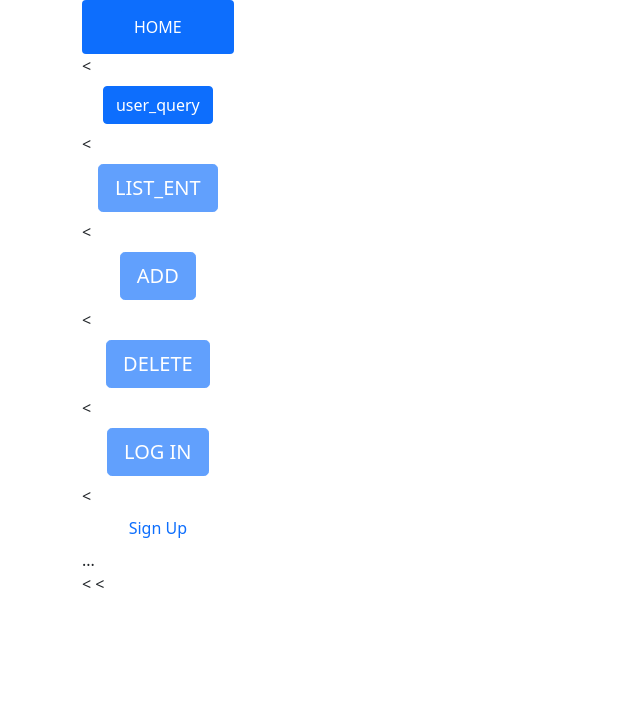
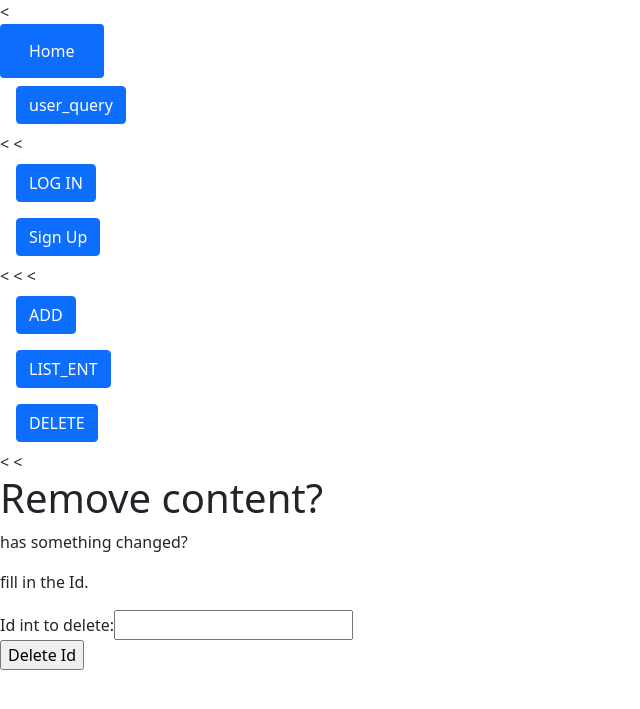
Before and after one commit to urdaibayc/leyes_del_territorio, a Flask app: template templates/delete.html in a window 1280 px wide. Shown: the top 709 px of the page, without its empty margins (0-640 px from the left). Run offline with Flask 2, Linux system fonts and the light colour scheme; the template is opened without the code that fills it: values that come from a table or form of the project are taken from there, others are empty.

Commit message:
Fixed Bootstrap classes in base.html, db starts just fine. Fixed random stuff everywere

```diff
--- a/main.py
+++ b/main.py
@@ -6,10 +6,6 @@ from flask import (Flask, redirect, url_for,
 	render_template, session)
 from flask_sqlalchemy import SQLAlchemy
 from flask_migrate import Migrate
-
-
-
-
 
 ###############################################################################
 ######### INSTANCIATE FLASK APP ###############################################
@@ -131,31 +127,33 @@ def home():
 
 ### CREATE 	USER_QUERY ROUTE ##########################
 
-@app.route("/<user_query>", methods=["GET"])
-def search(estado):
-	return render_template("search.html")
+@app.route("/user_query", methods=["GET", "POST"])
+def user_query():
+	"""Get and query string input from the client."""
+	ent = Estado.query.all()
+	return render_template("user_query.html", ent=ent)
 
 
 ### CREATE PRIVATE ROUTES #############################
 #-----------------------------------------------------#
-# a = False
+a = False
 
 ### LOGIN ROUTE #######################################
 
 @app.route("/login")
 def login():
-	# if a:
-	# 	return redirect(url_for("/login/<usr>"))
-	# else:
-	# 	return redirect(url_for("home"))
-	# return redirect(url_for("home"))
-	pass
+	"""Route to log in a user."""
+	if a:
+		return redirect(url_for("/login/<usr>"))
+	else:
+		return redirect(url_for("home"))
+	return redirect(url_for("login.html"))
 
 
 ### ADD ROUTE #######################################
 
 @app.route("/add", methods=['GET','POST'])
-def add_estado():
+def add():
 	"""Partiendo de un str, Agrega un estado.
 	Args: (str)
 	"""
@@ -175,17 +173,17 @@ def add_estado():
 ### LIST STATES ROUTE #######################################
 
 @app.route("/list_ent ", methods=['GET'])
-def get_states():
+def list_ent():
 	"""Obtiene los estsdos existentes."""
-	estados = Estado.query.all()
-	return render_template('list_estados.html', estados=estados)
+	ent = Estado.query.all()
+	return render_template('list_estados.html', ent=ent)
 
 
 
 ### DELETE ROUTE #######################################
 
 @app.route("/delete", methods=['GET','POST'])
-def del_estado():
+def delete():
 	"""Borra un estado mediante una ID."""
 
 	form = DelForm()
@@ -198,7 +196,12 @@ def del_estado():
 	return render_template('delete.html', form=form)
 
 
+### DELETE ROUTE #######################################
 
+@app.route("/signup", methods=['GET','POST'])
+def signup():
+	"""Crear una cuenta."""
+	return render_template('signup.html', form=form)
 
 
 ######### RUN APP #############################################################
--- a/templates/base.html
+++ b/templates/base.html
@@ -12,62 +12,68 @@
 </head>
 <body>
 
-	<div class="container">
-		<div class="d-flex align-items-start">
-		  <div class="nav flex-column nav-pills me-3" id="v-pills-tab" role="tablist" aria-orientation="vertical">
-
-		  	<!-- HOME -->
+	<div>
+				<!-- <nav class="nav flex-column"> -->
+				<div class="d-flex <!-- align-items-start -->">
+				  <nav class="nav flex-column nav-pills me-3" id="v-pills-tab" role="tablist" aria-orientation="vertical">
+							<div>
+						  	<!-- Home -->
+						    <<!--user_query -->
+								<div>
 							    <button class="nav-link active" id="v-pills-home-tab" data-bs-toggle="pill" data-bs-target="#v-pills-home" type="button" role="tab" aria-controls="v-pills-home" aria-selected="true">
-		    	<a href="{{url_for(home.html)}}" class="btn btn-primary" tabindex="-1" role="button">HOME</a>
+							    	<a href="{{url_for('home')}}" class="btn btn-primary" role="button">Home</a></button>
+							    <button class="nav-link" id="v-pills-user_query-tab" data-bs-toggle="pill" data-bs-target="#v-pills-user_query" type="button" role="tab" aria-controls="v-pills-user_query" aria-selected="false">
+							    	<a href="{{url_for('user_query')}}" class="btn btn-primary" tabindex="-1" role="button">user_query</a></button>
+						    </div>
+							    <<!--Log in -->
+							    <<!--Sign upS -->
+							  <div>
+							    <button class="nav-link" id="v-pills-login-tab" data-bs-toggle="pill" data-bs-target="#v-pills-login" type="button" role="tab" aria-controls="v-pills-login" aria-selected="false">
+							    	<a href="{{url_for('login')}}" class="btn btn-primary" tabindex="-1" role="button">LOG IN</a></button>
+							    <button class="nav-link" id="v-pills-signup-tab" data-bs-toggle="pill" data-bs-target="#v-pills-signup" type="button" role="tab" aria-controls="v-pills-signup" aria-selected="false" href="{{url_for('signup')}}">
+							    	<a href="{{url_for('delete')}}" class="btn btn-primary" tabindex="-1" role="button">Sign Up</a></button>
+							  </div>
+							    <<!--ADD -->
+							    <<!--LIST_ENT -->
+							    <<!--DEL -->
+							  <div>
+							    <button class="nav-link" id="v-pills-add-tab" data-bs-toggle="pill" data-bs-target="#v-pills-add" type="button" role="tab" aria-controls="v-pills-add" aria-selected="false">
+							    	<a href="{{url_for('add')}}" class="btn btn-primary" tabindex="-1" role="button">ADD</a></button>
+							    <button class="nav-link" id="v-pills-entidades-tab" data-bs-toggle="pill" data-bs-target="#v-pills-entidades" type="button" role="tab" aria-controls="v-pills-entidades" aria-selected="false">
+							    	<a href="{{url_for('list_ent')}}" class="btn btn-primary" tabindex="-1" role="button">LIST_ENT</a></button>
+							    <button class="nav-link" id="v-pills-delete-tab" data-bs-toggle="pill" data-bs-target="#v-pills-delete" type="button" role="tab" aria-controls="v-pills-delete" aria-selected="false">
+							    	<a href="{{url_for('delete')}}" class="btn btn-primary" tabindex="-1" role="button">DELETE</a>
 							    </button>
-
+							  </div>
+							</div>
+					<div class="tab-content" id="v-pills-tabContent">
+				  	<!-- Home -->
+				    <div class="tab-pane fade show active" id="v-pills-home" role="tabpanel" aria-labelledby="v-pills-home-tab"></div>
 				    <<!--user_query -->
-		    <button class="nav-link" id="v-pills-user_query-tab" data-bs-toggle="pill" data-bs-target="#v-pills-user_query" type="button" role="tab" aria-controls="v-pills-user_query" aria-selected="false">
-		    	<a href="{{url_for(user_query.html)}}" class="btn btn-primary" tabindex="-1" role="button">user_query</a>
-		    </button>
-
+				    <div class="tab-pane fade" id="v-pills-user_query" role="tabpanel" aria-labelledby="v-pills-user_query-tab"></div>
 				    <<!--LIST_ENT -->
-		    <button class="nav-link" id="v-pills-entidades-tab" data-bs-toggle="pill" data-bs-target="#v-pills-entidades" type="button" role="tab" aria-controls="v-pills-entidades" aria-selected="false">
-		    	<a href="{{url_for(list_entidades.html)}}" class="btn btn-primary btn-lg disabled" tabindex="-1" role="button">LIST_ENT</a>
-		    </button>
-
-		    <<!--ADD -->
-		    <button class="nav-link" id="v-pills-add-tab" data-bs-toggle="pill" data-bs-target="#v-pills-add" type="button" role="tab" aria-controls="v-pills-add" aria-selected="false">
-		    	<a href="{{url_for(add.html)}}" class="btn btn-primary btn-lg disabled" tabindex="-1" role="button">ADD</a>
-		    </button>
-
-		    <<!--DEL -->
-		    <button class="nav-link" id="v-pills-delete-tab" data-bs-toggle="pill" data-bs-target="#v-pills-delete" type="button" role="tab" aria-controls="v-pills-delete" aria-selected="false">
-		    	<a href="{{url_for(delete.html)}}" class="btn btn-primary btn-lg disabled" tabindex="-1" role="button">DELETE</a>
-		    </button>
-
-		    <<!--LOG IN -->
-		    <button class="nav-link" id="v-pills-login-tab" data-bs-toggle="pill" data-bs-target="#v-pills-login" type="button" role="tab" aria-controls="v-pills-login" aria-selected="false">
-		    	<a href="{{url_for(login.html)}}" class="btn btn-primary btn-lg disabled" tabindex="-1" role="button">LOG IN</a>
-		    </button>
-
-		    <<!--SIGN UP -->
-		    <button class="nav-link" id="v-pills-signup-tab" data-bs-toggle="pill" data-bs-target="#v-pills-signup" type="button" role="tab" aria-controls="v-pills-signup" aria-selected="false">Sign Up</button>
-			  <div class="tab-content" id="v-pills-tabContent">
-			  	<!-- HOME -->
-			    <div class="tab-pane fade show active" id="v-pills-home" role="tabpanel" aria-labelledby="v-pills-home-tab">...</div>
-			    <<!--user_query -->
-			    <div class="tab-pane fade" id="v-pills-user_query" role="tabpanel" aria-labelledby="v-pills-user_query-tab">...</div>
-			    <<!--LIST_ENT -->
-			    <div class="tab-pane fade" id="v-pills-entidades" role="tabpanel" aria-labelledby="v-pills-entidades-tab">...</div>
+				    <div class="tab-pane fade" id="v-pills-entidades" role="tabpanel" aria-labelledby="v-pills-entidades-tab"></div>
 						<!-- DELETE -->
-			    <div class="tab-pane fade" id="v-pills-delete" role="tabpanel" aria-labelledby="v-pills-delete-tab">...</div>
+				    <div class="tab-pane fade" id="v-pills-delete" role="tabpanel" aria-labelledby="v-pills-delete-tab"></div>
 				    <!-- SIGN UP -->
 				    <div class="tab-pane fade" id="v-pills-signup" role="tabpanel" aria-labelledby="v-pills-signup-tab">...</div>
 				    <!-- ADD -->
 				    <div class="tab-pane fade" id="v-pills-add" role="tabpanel" aria-labelledby="v-pills-add-tab">...</div>
-			    <!-- LOG IN -->
+				    <!-- Log in -->
+				    <div class="tab-pane fade" id="v-pills-login" role="tabpanel" aria-labelledby="v-pills-login-tab">...</div>
+				    <!-- Sign up -->
 				    <div class="tab-pane fade" id="v-pills-login" role="tabpanel" aria-labelledby="v-pills-login-tab">...</div>
 					</div>
 				</div>
 			</div>
+		</nav>
 	</div>
+
+
+
 	{% block content %} {% endblock %}
+
+
 
 	<!-- <div class="container">
 		<h1>Marco normativo desarrollo urbano</h1>
--- a/templates/delete.html
+++ b/templates/delete.html
@@ -2,6 +2,15 @@
 
 {% block content %}
 
+<h1>Remove content?</h1>
+<p>has something changed?</p>
+<p>fill in the Id.</p>
 
+<form method="POST">
+	{{ form.hidden_tag() }}
+	{{ form.id.label }}{{ form.id() }}
+	<br>
+	{{ form.submit() }}
+</form>
 
 {% endblock %}
--- a/templates/home.html
+++ b/templates/home.html
@@ -19,7 +19,6 @@ select a new one in the form below to update
 selecciona el estado y materia legislativa a consultar
 
 {% endif %}
-</p>
 
 <form method="POST">
 	{{ form.hidden_tag() }}
@@ -28,9 +27,6 @@ selecciona el estado y materia legislativa a consultar
 	{{ form.materia.label }}{{ form.materia() }}
 	<br>
 	{{ form.submit() }}
-
-
-
 </form>
 
 {% endblock %}
--- a/templates/user_query.html
+++ b/templates/user_query.html
@@ -1,8 +1,7 @@
 {% extends "base.html" %}
 
 {% block content %}
-<h1>Esta es la info:</h1>
-
+<h1>user_query:</h1>
 <ul>
 	<li>Estado: {{session['estado']}} </li>
 	<li>Materia: {{session['materia']}} </li>
```
Also changed, not shown: templates/add.html (+7 -0 lines), templates/list_entidades.html (+8 -0 lines), templates/login.html (+9 -0 lines), templates/signin.html (+10 -0 lines), templates/signup.html (added, +10 -0 lines), 1 other file. Lines whose indentation alone changed are shown as unchanged.
